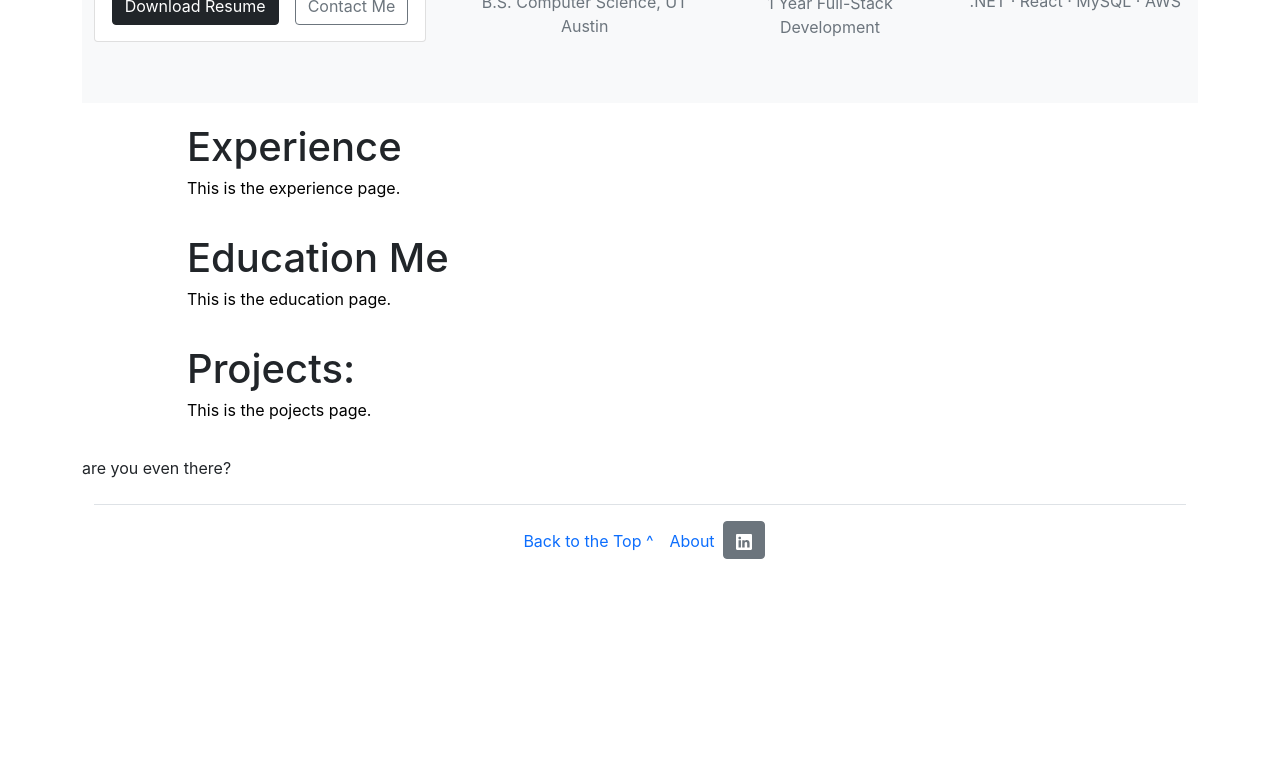
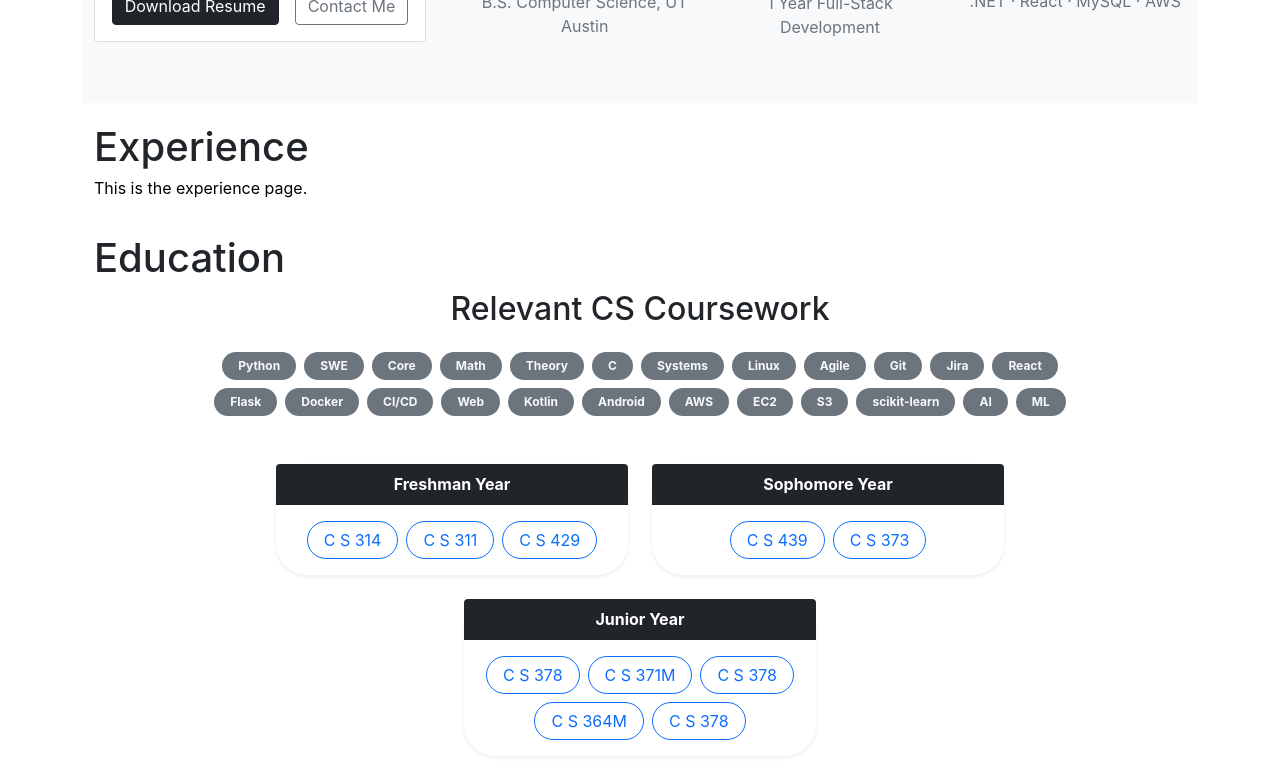
Before and after one commit to UTHasandhu/portfolio, a React (Create React App) app: page / in a window 1280 px wide. Shown: the part 580-1361 px from the top of the page. Before the commit the page ends 1181 px from the top, so only its background shows below. Built offline with nearby package versions, Linux system fonts and the light colour scheme; a web font is replaced by a local one.

Commit message:
Added class cards, tags, and updated json

```diff
--- a/src/App.js
+++ b/src/App.js
@@ -10,11 +10,14 @@ import ProjectsPage from './Components/Projects/Projects';
 function App() {
   const headerRef = useRef(null);
 
+  // Later feature set
   const scrollToTop = () => {
     if (headerRef.current) {
       headerRef.current.scrollIntoView({ behavior: "smooth" });
     }
   }
+
+
 
   return (
     <header className="App-header">
--- /dev/null
+++ b/src/Components/Education/CoursesPool.jsx
@@ -0,0 +1,121 @@
+// CoursesPool.jsx
+import React, { useState } from "react";
+import transcriptData from "../../tempData/transcriptData.json";
+
+const semesterLabels = {
+  "Fall 2021": "Freshman",
+  "Spring 2022": "Freshman",
+  "Fall 2022": "Sophomore",
+  "Spring 2023": "Sophomore",
+  "Fall 2023": "Junior",
+  "Spring 2024": "Junior",
+  "Summer 2024": "Senior"
+};
+
+const tagColors = {
+  specialty: "bg-primary",
+  language: "bg-success",
+  framework: "bg-warning text-dark",
+  tool: "bg-info text-dark",
+  database: "bg-secondary",
+  cloud: "bg-dark",
+  project: "bg-danger"
+};
+
+export default function CoursesPool() {
+  const [activeTag, setActiveTag] = useState(null);
+  const [selectedCourse, setSelectedCourse] = useState(null);
+
+  const groupedByLabel = transcriptData.reduce((acc, course) => {
+    const label = semesterLabels[course.semester] || "Other";
+    if (!acc[label]) acc[label] = [];
+    acc[label].push(course);
+    return acc;
+  }, {});
+
+  const allTags = Array.from(
+    new Set(
+      transcriptData.flatMap((c) => c.tags?.map((t) => t.name) || [])
+    )
+  );
+
+  const getTagColor = (type) => tagColors[type] || "bg-light text-dark";
+
+  return (
+    <div className="container-fluid">
+      <h2 className="text-center mb-4">Relevant CS Coursework</h2>
+
+      {/* Tag filter pills */}
+      <div className="d-flex flex-wrap justify-content-center gap-2 mb-5">
+        {allTags.map((tag) => (
+          <span
+            key={tag}
+            className={`badge rounded-pill px-3 py-2 ${activeTag === tag ? "bg-primary text-white" : "bg-secondary text-light"}`}
+            style={{ cursor: "pointer" }}
+            onClick={() => setActiveTag(activeTag === tag ? null : tag)}
+          >
+            {tag}
+          </span>
+        ))}
+      </div>
+
+      {/* Year Cards by Label */}
+      <div className="d-flex flex-wrap justify-content-center gap-4">
+        {Object.entries(groupedByLabel).map(([label, courses]) => (
+          <div
+            key={label}
+            className="card shadow-sm text-center border-0"
+            style={{ width: "22rem", borderRadius: "2rem" }}
+          >
+            <div className="card-header bg-dark text-white rounded-top fw-bold" style={{ borderTopLeftRadius: "2rem", borderTopRightRadius: "2rem" }}>
+              {label} Year
+            </div>
+            <div className="card-body d-flex flex-wrap gap-2 justify-content-center">
+              {courses
+                .filter((course) => !activeTag || course.tags?.some((t) => t.name === activeTag))
+                .map((course, idx) => (
+                  <button
+                    key={idx}
+                    className="btn btn-outline-primary rounded-pill px-3"
+                    onClick={() => setSelectedCourse(course)}
+                  >
+                    {course.courseName.split(" - ")[0]}
+                  </button>
+                ))}
+            </div>
+          </div>
+        ))}
+      </div>
+
+      {/* Modal */}
+      {selectedCourse && (
+        <div className="modal fade show d-block" tabIndex="-1" role="dialog" style={{ backgroundColor: "rgba(0,0,0,0.5)" }}>
+          <div className="modal-dialog" role="document">
+            <div className="modal-content">
+              <div className="modal-header">
+                <h5 className="modal-title">{selectedCourse.courseName}</h5>
+                <button type="button" className="btn-close" onClick={() => setSelectedCourse(null)}></button>
+              </div>
+              <div className="modal-body">
+                <p><strong>Semester:</strong> {selectedCourse.semester}</p>
+                <p>{selectedCourse.courseDescription}</p>
+                <div className="d-flex flex-wrap gap-2 mt-3">
+                  {selectedCourse.tags?.map((tag, idx) => (
+                    <span key={idx} className={`badge ${getTagColor(tag.type)} rounded-pill px-2`}>
+                      {tag.name}
+                    </span>
+                  ))}
+                </div>
+              </div>
+              <div className="modal-footer">
+                <button type="button" className="btn btn-secondary" onClick={() => setSelectedCourse(null)}>
+                  Close
+                </button>
+              </div>
+            </div>
+          </div>
+        </div>
+      )}
+    </div>
+  );
+}
--- a/src/Components/Education/Education.jsx
+++ b/src/Components/Education/Education.jsx
@@ -1,14 +1,21 @@
 import React from "react";
+import CoursesPool from "./CoursesPool";
 
 export default function EducationPage() {
     return (
-        <div class="container-fluid">
+        <div class="container">
             <div className="row">
-                <div class="col-1"> </div>
                 <div class="col">
-                    <h1>Education Me</h1>
-                    <p>This is the education page.</p>
+                    <h1>Education</h1>
                 </div>
+                <div class="col-1"></div>
+            </div>
+            <div className="row">
+                <div class="col-1"></div>
+                <div class="col">
+                    <CoursesPool />
+                </div>
+                <div class="col-1"></div>
             </div>
         </div>
     );
--- a/src/Components/Experience/Experience.jsx
+++ b/src/Components/Experience/Experience.jsx
@@ -3,11 +3,17 @@ import React from "react";
 export default function ExperiencePage() {
     return (
         <div class="container-fluid">
-            <div className="row">
-                <div class="col-1"> </div>
-                <div class="col">
-                    <h1>Experience</h1>
-                    <p>This is the experience page.</p>
+            <div class="row">
+                <h1>Experience</h1>
+                <p>This is the experience page.</p>
+            </div>
+            <div>
+                <div class="container-fluid">
+                    <div className="row">
+                        <div class="col-1"> </div>
+
+                        <div class="col"> </div>
+                    </div>
                 </div>
             </div>
         </div>
--- /dev/null
+++ b/src/tempData/transcriptData.json
@@ -0,0 +1,168 @@
+[
+  {
+    "courseName": "C S 314 - Data Structures",
+    "courseDescription": "Study of data structures including lists, stacks, queues, trees, and graphs.",
+    "semester": "Fall 2021",
+    "grade": "C",
+    "tags": [
+      { "name": "Python", "type": "language" },
+      { "name": "SWE", "type": "specialty" },
+      { "name": "Core", "type": "specialty" }
+    ]
+  },
+  {
+    "courseName": "C S 311 - Discrete Math for CS",
+    "courseDescription": "Mathematical foundations for computer science including logic, proofs, and combinatorics.",
+    "semester": "Fall 2021",
+    "grade": "B",
+    "tags": [
+      { "name": "Math", "type": "specialty" },
+      { "name": "Theory", "type": "specialty" }
+    ]
+  },
+  {
+    "courseName": "C S 429 - Computer Organization and Architecture",
+    "courseDescription": "Assembly language, memory hierarchies, pipelining, and digital design fundamentals.",
+    "semester": "Spring 2022",
+    "grade": "A-",
+    "tags": [
+      { "name": "C", "type": "language" },
+      { "name": "Systems", "type": "specialty" },
+      { "name": "Core", "type": "specialty" }
+    ]
+  },
+  {
+    "courseName": "C S 439 - Principles of Computer Systems",
+    "courseDescription": "Operating system concepts including processes, threads, synchronization, and file systems.",
+    "semester": "Fall 2022",
+    "grade": "B+",
+    "tags": [
+      { "name": "C", "type": "language" },
+      { "name": "Linux", "type": "platform" },
+      { "name": "Systems", "type": "specialty" }
+    ]
+  },
+  {
+    "courseName": "C S 373 - Software Engineering",
+    "courseDescription": "Principles and practices of software development using team-based design and iterative development.",
+    "semester": "Spring 2023",
+    "grade": "",
+    "tags": [
+      {
+        "name": "Agile",
+        "type": "methodology"
+      },
+      {
+        "name": "Git",
+        "type": "tool"
+      },
+      {
+        "name": "Jira",
+        "type": "tool"
+      },
+      {
+        "name": "SWE",
+        "type": "specialty"
+      }
+    ]
+  },
+  {
+    "courseName": "C S 378 - Modern Web Applications",
+    "courseDescription": "Development of dynamic full-stack web applications using frontend and backend frameworks.",
+    "semester": "Fall 2023",
+    "grade": "",
+    "tags": [
+      { "name": "React", "type": "framework" },
+      { "name": "Flask", "type": "framework" },
+      { "name": "Docker", "type": "tool" },
+      { "name": "CI/CD", "type": "tool" },
+      { "name": "Web", "type": "specialty" }
+    ]
+  },
+  {
+    "courseName": "C S 371M - Mobile Computing",
+    "courseDescription": "Design of applications for smartphones, using sensors, context-awareness, and responsive UI.",
+    "semester": "Spring 2024",
+    "grade": "",
+    "tags": [
+      {
+        "name": "Kotlin",
+        "type": "language"
+      },
+      {
+        "name": "Android",
+        "type": "platform"
+      },
+      {
+        "name": "SWE",
+        "type": "specialty"
+      }
+    ]
+  },
+  {
+    "courseName": "C S 378 - Cloud Computing",
+    "courseDescription": "Core cloud concepts, serverless apps, microservices, CI/CD, and infrastructure-as-code.",
+    "semester": "Spring 2024",
+    "grade": "",
+    "tags": [
+      {
+        "name": "AWS",
+        "type": "cloud"
+      },
+      {
+        "name": "EC2",
+        "type": "service"
+      },
+      {
+        "name": "S3",
+        "type": "service"
+      },
+      {
+        "name": "Docker",
+        "type": "tool"
+      },
+      {
+        "name": "CI/CD",
+        "type": "tool"
+      }
+    ]
+  },
+  {
+    "courseName": "C S 364M - Principles of Machine Learning II",
+    "courseDescription": "Supervised/unsupervised learning, deep learning, optimization, and evaluation strategies.",
+    "semester": "Spring 2024",
+    "grade": "",
+    "tags": [
+      {
+        "name": "Python",
+        "type": "language"
+      },
+      {
+        "name": "scikit-learn",
+        "type": "library"
+      },
+      {
+        "name": "AI",
+        "type": "specialty"
+      },
+      {
+        "name": "ML",
+        "type": "specialty"
+      }
+    ]
+  },
+  {
+    "courseName": "C S 378 - Modern Web Applications",
+    "courseDescription": "Development of full-stack modern web applications using frontend/backend frameworks and cloud tools.",
+    "semester": "Fall 2023",
+    "grade": "A",
+    "tags": [
+      { "name": "React", "type": "framework" },
+      { "name": "Flask", "type": "framework" },
+      { "name": "Docker", "type": "tool" },
+      { "name": "CI/CD", "type": "tool" },
+      { "name": "AWS", "type": "cloud" },
+      { "name": "Web", "type": "specialty" }
+    ]
+  }
+]
```
